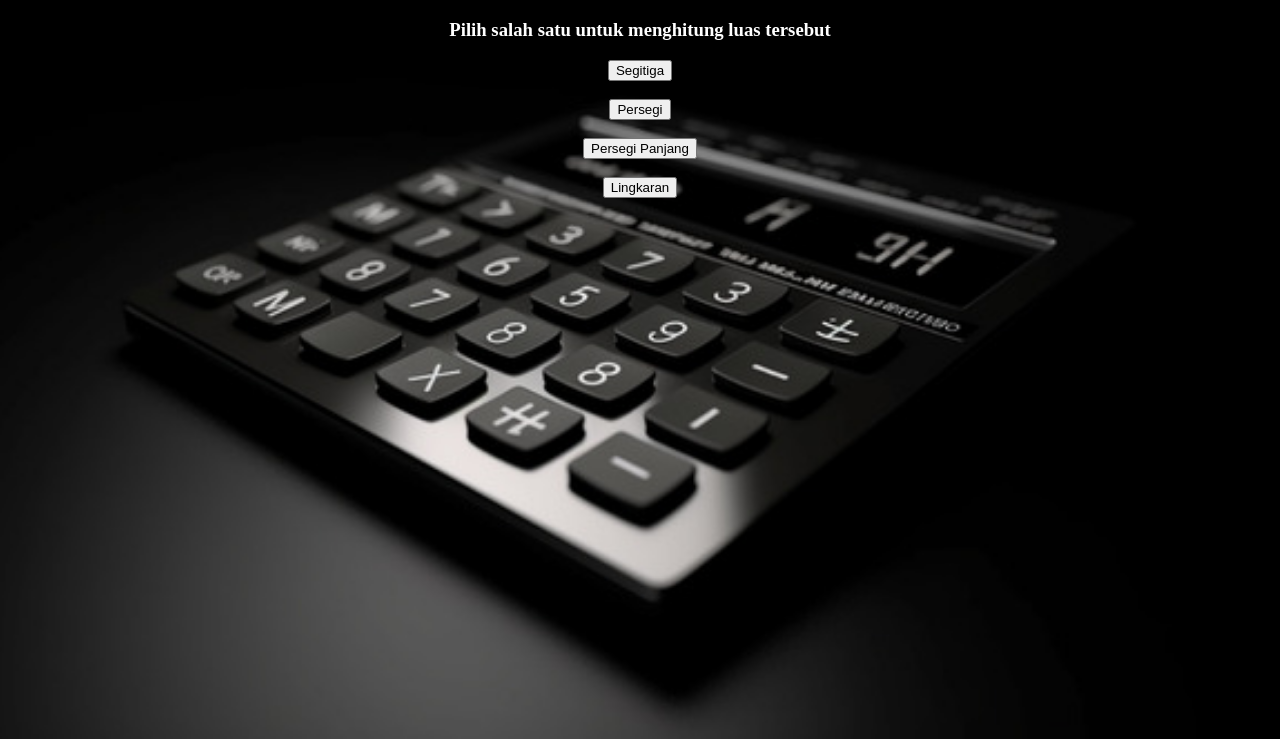
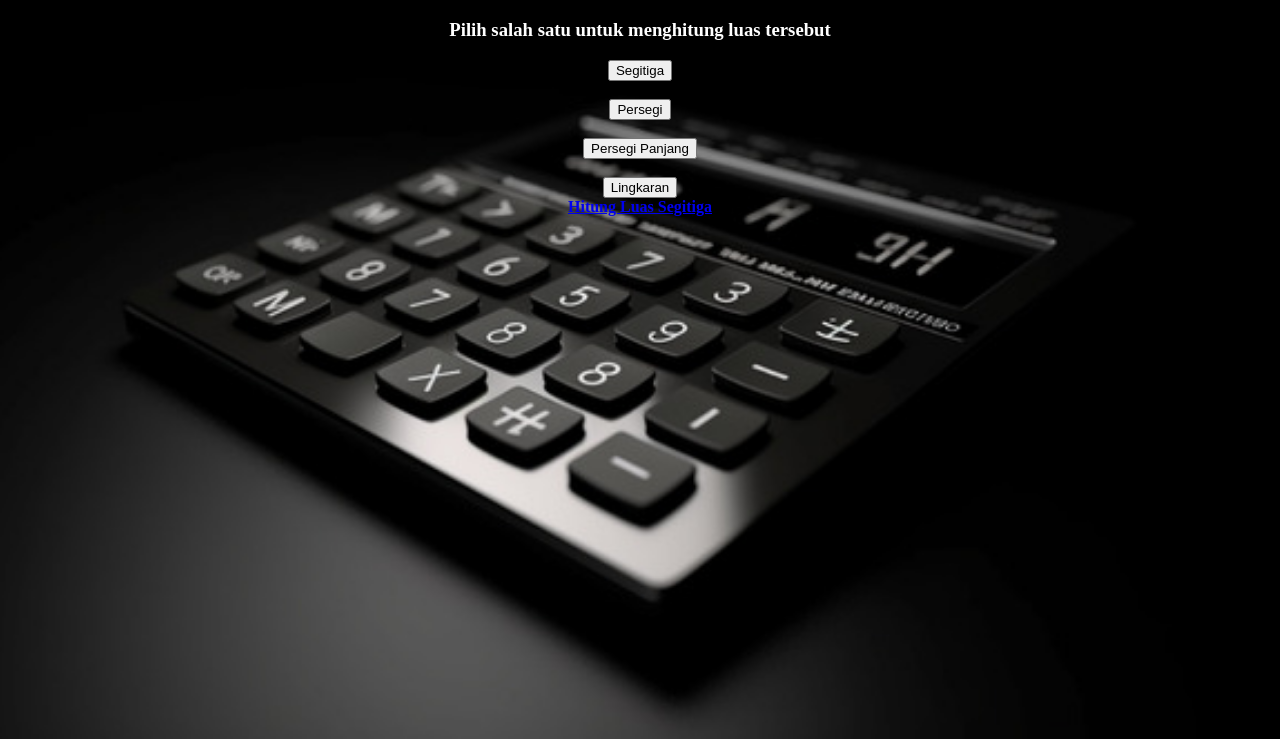
Before and after one commit to RicoAjalah/Coba, a plain HTML site: page index.html in a window 1280 px wide. Shown: the part 61-800 px from the top of the page. Drawn offline with Linux system fonts and the light colour scheme.

Commit message:
Update index.html

```diff
--- a/index.html
+++ b/index.html
@@ -60,5 +60,8 @@ body {
    <form method="post" action="Luas Lingkaran.html">
    <input type="submit" value="Lingkaran">
     </form>
+  <div class="menu-item">
+        <a href="Luas Segitiga.html">Hitung Luas Segitiga</a>
+    </div>
 </body>
 </html>
```
